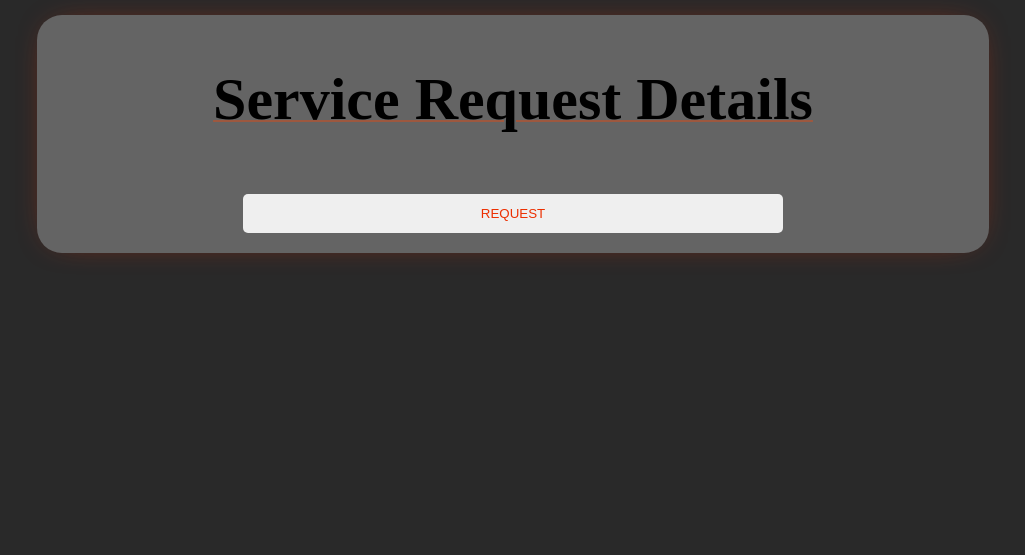
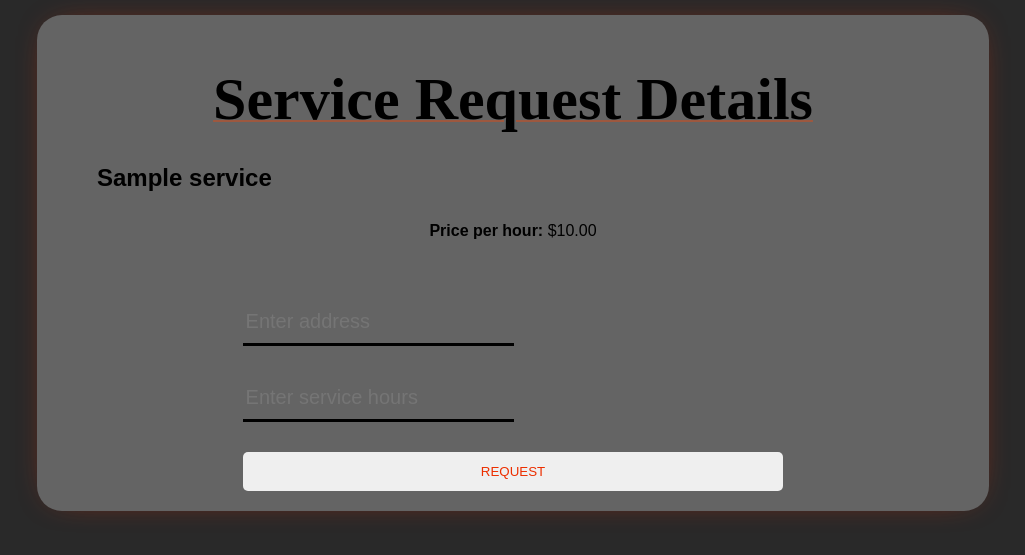
Before and after one commit to Hilary505/netfix, a Django app: page /services/1/request_service/ in a window 1280 px wide. Shown: the part 61-616 px from the top of the page, without its empty margins (127-1152 px from the left). Run offline with Django 3.2, Linux system fonts and the light colour scheme; a user stored in the database is signed in; tables that the repository leaves empty hold one stand-in row (values such as "Sample post").

Commit message:
fix(services(templates)): Add template request_service.html

```diff
--- a/services/templates/services/request_service.html
+++ b/services/templates/services/request_service.html
@@ -1,11 +1,30 @@
 {% extends 'main/base.html' %}
+
 {% block title %}
     Request Service
 {% endblock %}
 
 {% block content %}
     <p class="title">Service Request Details</p>
+    <h2>{{ service.name }}</h2>
+    <p><strong>Price per hour:</strong> ${{ service.price_hour }}</p>
+
     <form method="POST">
+        {% csrf_token %}
+        <div>
+            <label for="id_address">Address:</label>
+            {{ form.address }}
+            {% if form.address.errors %}
+            <span class="error">{{ form.address.errors }}</span>
+            {% endif %}
+        </div>
+        <div>
+            <label for="id_service_hours">Service Hours:</label>
+            {{ form.service_hours }}
+            {% if form.service_hours.errors %}
+            <span class="error">{{ form.service_hours.errors }}</span>
+            {% endif %}
+        </div>
         <button type="submit">Request</button>
     </form>
 {% endblock %}
```
